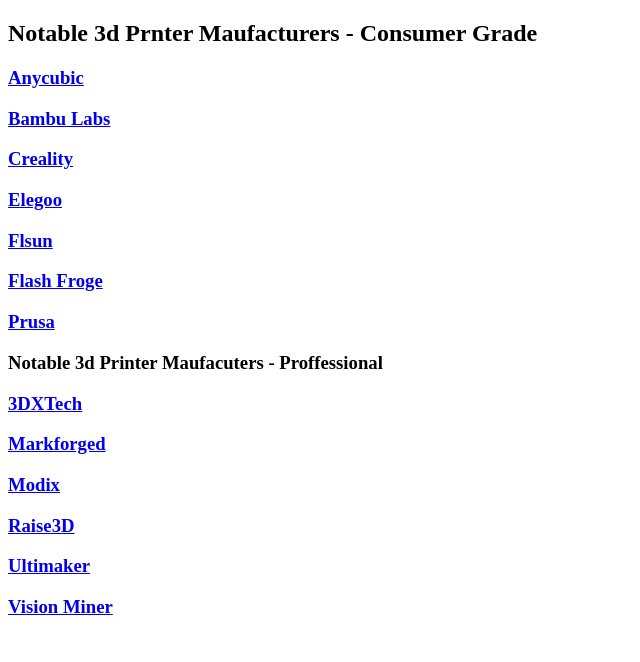
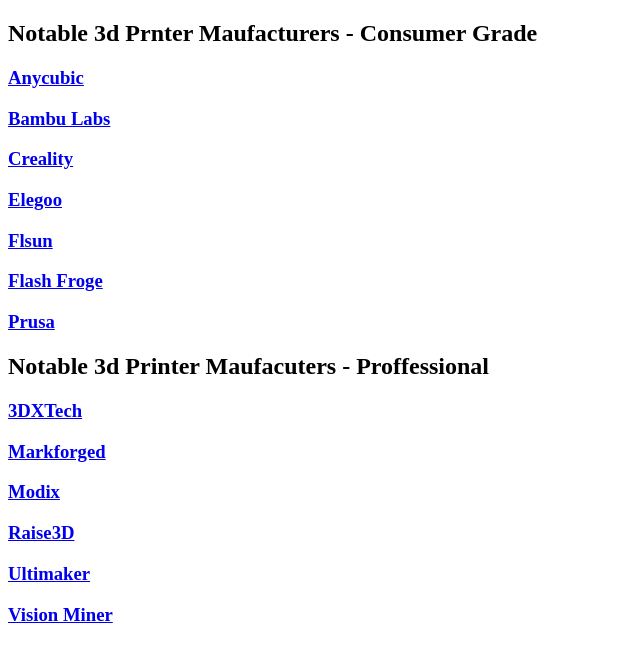
Before and after one commit to JamesD3d/info3d, a Next.js app: page /info3d/Printers/Manufactures in a window 1280 px wide. Shown: the top 662 px of the page, without its empty margins (0-640 px from the left). Built offline with nearby package versions, Linux system fonts and the light colour scheme.

Commit message:
Update Manufactures.mdx

```diff
--- a/pages/Printers/Manufactures.mdx
+++ b/pages/Printers/Manufactures.mdx
@@ -15,7 +15,7 @@
 
 ### [Prusa](https://www.prusa3d.com/category/3d-printers/)
 
-### Notable 3d Printer Maufacuters - Proffessional
+## Notable 3d Printer Maufacuters - Proffessional
 
 ### [3DXTech](https://www.3dxtech.com/pages/3d-printer)
 
```
